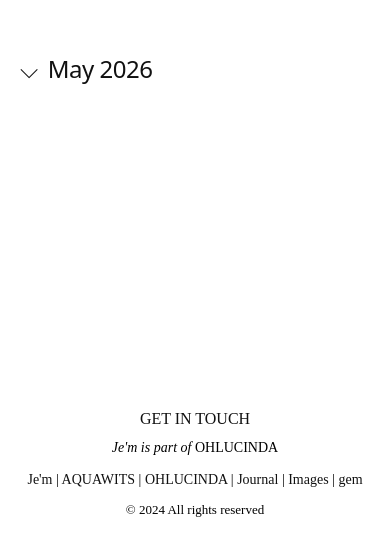
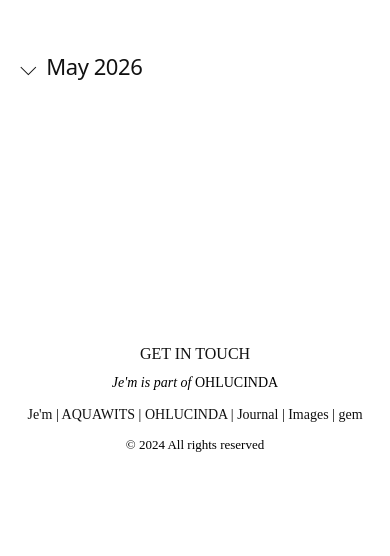
Before and after one commit to ohlucinda/ohlucinda-mobile, a Jekyll site: the page built from index.html, in a window 390 px wide. Shown: the top 556 px of the page. Built offline with Jekyll 4.4.1, drawn with Linux system fonts in a browser that asks for light colours.

Commit message:
Update style.css

```diff
--- a/assets/style.css
+++ b/assets/style.css
@@ -108,28 +108,42 @@
 }
 
 /* iPhone */
+/* iPhone */
 @media (max-width: 768px) {
 
+  body {
+    overflow-x: hidden;
+  }
+
   main {
+    width: 100%;
     padding: 40px 20px;
   }
 
   summary {
-    font-size: 24px;
+    font-size: 22px;
   }
 
   details div {
-    font-size: 18px;
+    font-size: 16px;
     padding-left: 0;
+
+    word-break: break-word;
   }
 
   .footer {
-    margin-top: 220px;
-    padding: 0 24px 38px;
+    margin-top: 160px;
+    padding: 0 20px 38px;
   }
 
   .links {
     line-height: 2;
+    word-break: break-word;
+  }
+
+  img {
+    width: 100%;
+    height: auto;
   }
 
 }
```
